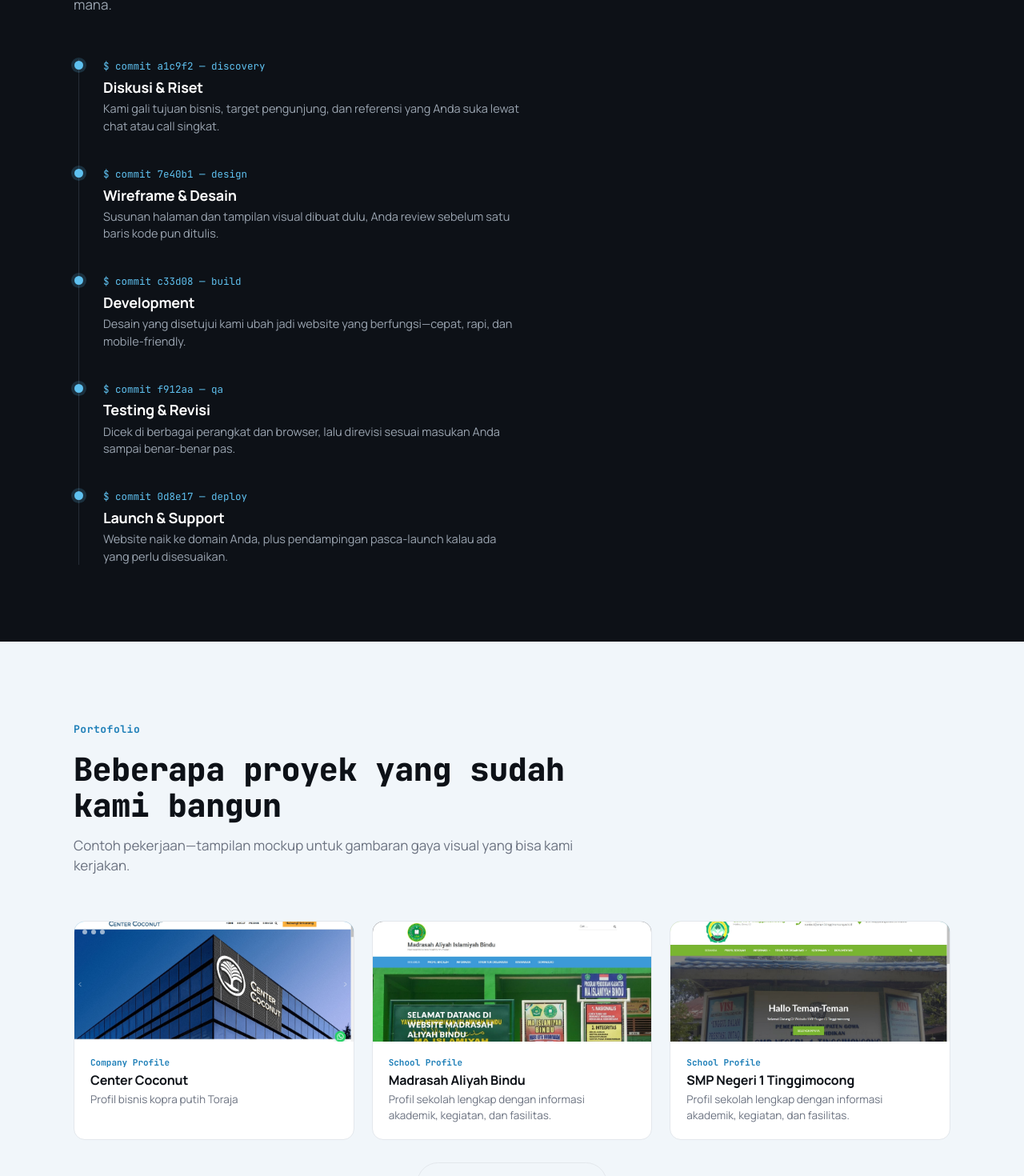
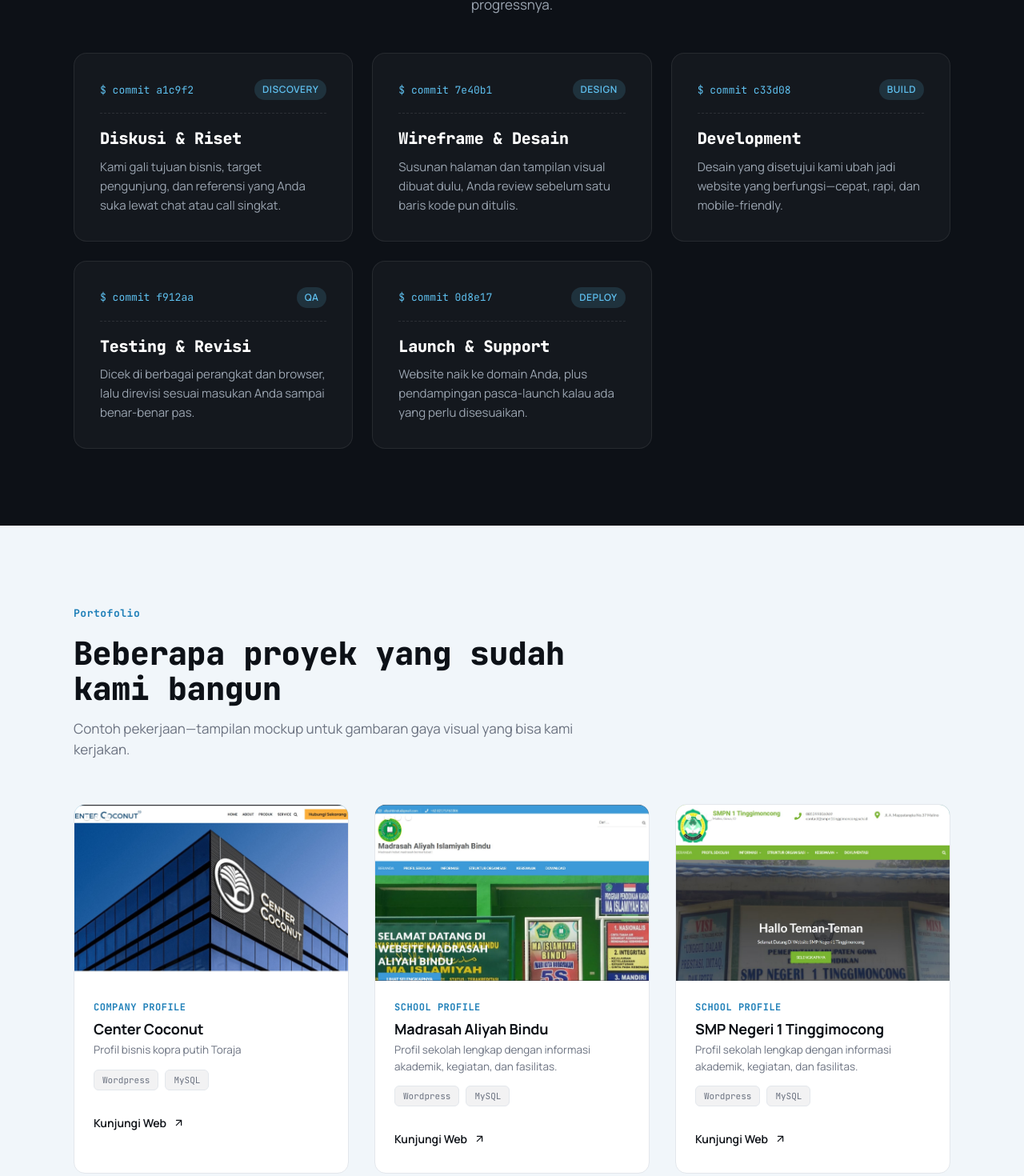
Before and after one commit to yudhanugrahasyailendra/mydevconsultant, a Next.js app: page / in a window 1280 px wide. Shown: the part 2016-3486 px from the top of the page at 80% size. Built offline with nearby package versions, Linux system fonts and the light colour scheme.

Commit message:
Update UI components, add tech badges, and remove pricing from services

```diff
--- a/app/globals.css
+++ b/app/globals.css
@@ -643,6 +643,85 @@ nav .links a.active::after {
   max-width: 520px;
 }
 
+/* ---------- COMMIT GRID ---------- */
+.commit-grid {
+  display: grid;
+  grid-template-columns: repeat(auto-fit, minmax(280px, 1fr));
+  gap: 24px;
+  margin-top: 48px;
+}
+
+.commit-card {
+  background: rgba(255, 255, 255, 0.03);
+  border: 1px solid rgba(255, 255, 255, 0.08);
+  border-radius: 16px;
+  padding: 32px;
+  transition: all 0.3s ease;
+  position: relative;
+  overflow: hidden;
+}
+
+.commit-card:hover {
+  background: rgba(255, 255, 255, 0.06);
+  border-color: var(--sky);
+  transform: translateY(-5px);
+  box-shadow: 0 10px 30px rgba(95, 193, 240, 0.15);
+}
+
+.commit-card::before {
+  content: '';
+  position: absolute;
+  top: 0;
+  left: 0;
+  width: 4px;
+  height: 100%;
+  background: var(--sky);
+  opacity: 0;
+  transition: opacity 0.3s ease;
+}
+
+.commit-card:hover::before {
+  opacity: 1;
+}
+
+.commit-header {
+  display: flex;
+  justify-content: space-between;
+  align-items: center;
+  margin-bottom: 20px;
+  padding-bottom: 16px;
+  border-bottom: 1px dashed rgba(255, 255, 255, 0.1);
+}
+
+.commit-hash {
+  font-family: var(--mono);
+  font-size: 13px;
+  color: var(--sky);
+}
+
+.commit-tag {
+  background: rgba(95, 193, 240, 0.15);
+  color: var(--sky);
+  padding: 4px 10px;
+  border-radius: 20px;
+  font-size: 12px;
+  font-weight: 600;
+  text-transform: uppercase;
+  letter-spacing: 0.5px;
+}
+
+.commit-card h3 {
+  font-size: 20px;
+  color: var(--white);
+  margin-bottom: 12px;
+}
+
+.commit-card p {
+  color: #9BA5B1;
+  font-size: 15px;
+  line-height: 1.6;
+}
+
 /* ---------- PRICING ---------- */
 .pricing-grid {
   display: grid;
@@ -732,7 +811,7 @@ nav .links a.active::after {
 .port-grid {
   display: grid;
   grid-template-columns: repeat(3, 1fr);
-  gap: 22px;
+  gap: 32px; /* Increased gap */
 }
 
 .port-card {
@@ -740,46 +819,120 @@ nav .links a.active::after {
   overflow: hidden;
   border: 1px solid var(--line);
   background: var(--white);
+  transition: transform 0.2s ease, box-shadow 0.2s ease;
+}
+
+.port-card:hover {
+  transform: translateY(-4px);
+  box-shadow: 0 12px 24px -10px rgba(0,0,0,0.1);
 }
 
 .port-thumb {
-  height: 150px;
+  height: 220px; /* Increased from 150px */
   position: relative;
   overflow: hidden;
 }
 
 .port-thumb .browser-dots {
   position: absolute;
-  top: 10px;
-  left: 10px;
+  top: 12px;
+  left: 12px;
   display: flex;
-  gap: 5px;
+  gap: 6px;
   z-index: 2;
 }
 
 .port-thumb .browser-dots span {
-  width: 6px;
-  height: 6px;
+  width: 7px;
+  height: 7px;
   border-radius: 50%;
-  background: rgba(255, 255, 255, .6);
+  background: rgba(255, 255, 255, .8);
+  box-shadow: 0 1px 2px rgba(0,0,0,0.2);
 }
 
 .port-info {
-  padding: 18px 20px 20px;
+  padding: 24px;
 }
 
 .port-info .tag {
   font-family: var(--mono);
-  font-size: 11px;
+  font-size: 12px;
   color: var(--sky-deep);
   font-weight: 700;
+  text-transform: uppercase;
+  letter-spacing: 0.5px;
 }
 
 .port-info h3 {
-  font-size: 16px;
-  margin: 6px 0 4px;
+  font-size: 18px; /* Increased from 16px */
+  margin: 8px 0 6px;
   font-weight: 700;
   font-family: var(--sans);
+}
+
+.tech-stack {
+  display: flex;
+  gap: 8px;
+  margin-top: 14px;
+  margin-bottom: 22px;
+  flex-wrap: wrap;
+}
+
+.tech-badge {
+  background: rgba(13, 17, 23, 0.05); /* Works for light mode too, but better match theme */
+  border: 1px solid var(--line);
+  color: var(--muted);
+  font-size: 11px;
+  font-family: var(--mono);
+  padding: 4px 10px;
+  border-radius: 6px;
+  transition: all 0.2s ease;
+}
+
+.tech-badge:hover {
+  background: rgba(95, 193, 240, 0.1);
+  border-color: rgba(95, 193, 240, 0.3);
+  color: var(--sky-deep);
+}
+
+.btn-visit-modern {
+  display: inline-flex;
+  align-items: center;
+  gap: 8px;
+  padding: 8px 0;
+  color: var(--ink);
+  font-size: 14px;
+  font-weight: 600;
+  text-decoration: none;
+  transition: all 0.2s ease;
+  position: relative;
+}
+
+.btn-visit-modern::after {
+  content: '';
+  position: absolute;
+  bottom: 2px;
+  left: 0;
+  width: 0%;
+  height: 2px;
+  background: var(--sky);
+  transition: width 0.3s ease;
+}
+
+.btn-visit-modern:hover {
+  color: var(--sky-deep);
+}
+
+.btn-visit-modern:hover::after {
+  width: 100%;
+}
+
+.btn-visit-modern svg {
+  transition: transform 0.2s ease;
+}
+
+.btn-visit-modern:hover svg {
+  transform: translate(3px, -3px);
 }
 
 .port-info p {
--- a/app/home/page.tsx
+++ b/app/home/page.tsx
@@ -111,34 +111,49 @@ export default function Home() {
 
       <section id="proses" className="process-alt">
         <div className="wrap">
-          <div className="section-head">
-            <div className="eyebrow">// PROSES KERJA</div>
+          <div className="section-head text-center" style={{ textAlign: "center", maxWidth: "700px", margin: "0 auto" }}>
+            <div className="eyebrow" style={{ justifyContent: "center" }}>PROSES KERJA</div>
             <h2>Lima commit sampai website Anda live</h2>
-            <p>Alur kerja yang sama untuk setiap proyek, supaya Anda selalu tahu ada di tahap mana.</p>
+            <p>Alur kerja yang terstruktur dan transparan untuk setiap proyek, sehingga Anda selalu tahu progressnya.</p>
           </div>
-          <div className="log">
-            <div className="log-item">
-              <div className="log-hash">$ commit a1c9f2 — discovery</div>
+          <div className="commit-grid">
+            <div className="commit-card">
+              <div className="commit-header">
+                <span className="commit-hash">$ commit a1c9f2</span>
+                <span className="commit-tag">discovery</span>
+              </div>
               <h3>Diskusi & Riset</h3>
               <p>Kami gali tujuan bisnis, target pengunjung, dan referensi yang Anda suka lewat chat atau call singkat.</p>
             </div>
-            <div className="log-item">
-              <div className="log-hash">$ commit 7e40b1 — design</div>
+            <div className="commit-card">
+              <div className="commit-header">
+                <span className="commit-hash">$ commit 7e40b1</span>
+                <span className="commit-tag">design</span>
+              </div>
               <h3>Wireframe & Desain</h3>
               <p>Susunan halaman dan tampilan visual dibuat dulu, Anda review sebelum satu baris kode pun ditulis.</p>
             </div>
-            <div className="log-item">
-              <div className="log-hash">$ commit c33d08 — build</div>
+            <div className="commit-card">
+              <div className="commit-header">
+                <span className="commit-hash">$ commit c33d08</span>
+                <span className="commit-tag">build</span>
+              </div>
               <h3>Development</h3>
               <p>Desain yang disetujui kami ubah jadi website yang berfungsi—cepat, rapi, dan mobile-friendly.</p>
             </div>
-            <div className="log-item">
-              <div className="log-hash">$ commit f912aa — qa</div>
+            <div className="commit-card">
+              <div className="commit-header">
+                <span className="commit-hash">$ commit f912aa</span>
+                <span className="commit-tag">qa</span>
+              </div>
               <h3>Testing & Revisi</h3>
               <p>Dicek di berbagai perangkat dan browser, lalu direvisi sesuai masukan Anda sampai benar-benar pas.</p>
             </div>
-            <div className="log-item">
-              <div className="log-hash">$ commit 0d8e17 — deploy</div>
+            <div className="commit-card">
+              <div className="commit-header">
+                <span className="commit-hash">$ commit 0d8e17</span>
+                <span className="commit-tag">deploy</span>
+              </div>
               <h3>Launch & Support</h3>
               <p>Website naik ke domain Anda, plus pendampingan pasca-launch kalau ada yang perlu disesuaikan.</p>
             </div>
@@ -163,6 +178,16 @@ export default function Home() {
                 <div className="tag">Company Profile</div>
                 <h3>Center Coconut</h3>
                 <p>Profil bisnis kopra putih Toraja</p>
+                <div className="tech-stack">
+                  <span className="tech-badge">Wordpress</span>
+                  <span className="tech-badge">MySQL</span>
+                </div>
+                <div>
+                  <Link href="#" className="btn-visit-modern">
+                    Kunjungi Web
+                    <svg width="15" height="15" viewBox="0 0 24 24" fill="none" stroke="currentColor" strokeWidth="2" strokeLinecap="round" strokeLinejoin="round"><path d="M7 17l9.2-9.2M17 16.8V7H7.2" /></svg>
+                  </Link>
+                </div>
               </div>
             </div>
             <div className="port-card">
@@ -174,6 +199,16 @@ export default function Home() {
                 <div className="tag">School Profile</div>
                 <h3>Madrasah Aliyah Bindu</h3>
                 <p>Profil sekolah lengkap dengan informasi akademik, kegiatan, dan fasilitas.</p>
+                <div className="tech-stack">
+                  <span className="tech-badge">Wordpress</span>
+                  <span className="tech-badge">MySQL</span>
+                </div>
+                <div>
+                  <Link href="#" className="btn-visit-modern">
+                    Kunjungi Web
+                    <svg width="15" height="15" viewBox="0 0 24 24" fill="none" stroke="currentColor" strokeWidth="2" strokeLinecap="round" strokeLinejoin="round"><path d="M7 17l9.2-9.2M17 16.8V7H7.2" /></svg>
+                  </Link>
+                </div>
               </div>
             </div>
             <div className="port-card">
@@ -185,6 +220,16 @@ export default function Home() {
                 <div className="tag">School Profile</div>
                 <h3>SMP Negeri 1 Tinggimocong</h3>
                 <p>Profil sekolah lengkap dengan informasi akademik, kegiatan, dan fasilitas.</p>
+                <div className="tech-stack">
+                  <span className="tech-badge">Wordpress</span>
+                  <span className="tech-badge">MySQL</span>
+                </div>
+                <div>
+                  <Link href="#" className="btn-visit-modern">
+                    Kunjungi Web
+                    <svg width="15" height="15" viewBox="0 0 24 24" fill="none" stroke="currentColor" strokeWidth="2" strokeLinecap="round" strokeLinejoin="round"><path d="M7 17l9.2-9.2M17 16.8V7H7.2" /></svg>
+                  </Link>
+                </div>
               </div>
             </div>
           </div>
```
Also changed, not shown: app/services/page.tsx (+0 -51 lines).
